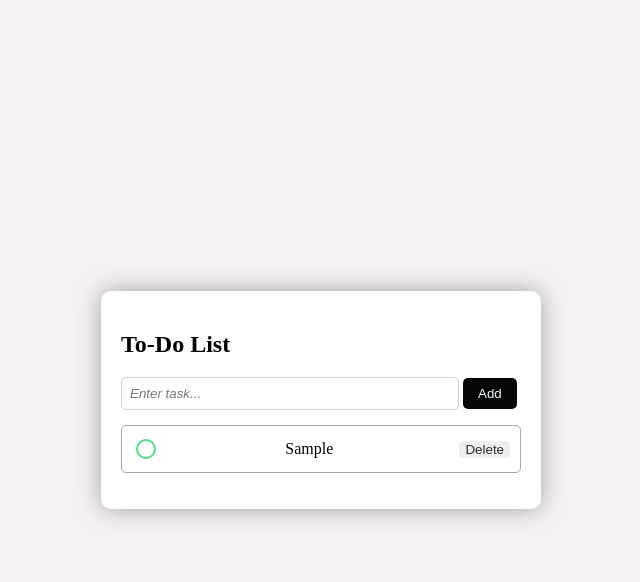
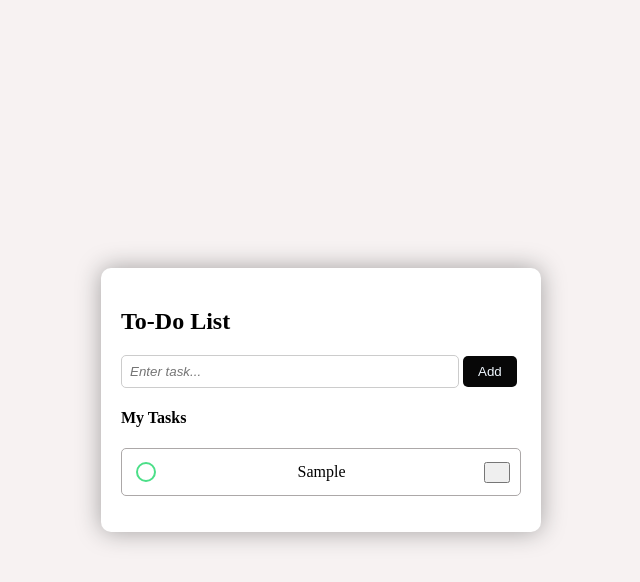
Before and after one commit to sujatathapa0711-lab/ToDo, a plain HTML site: page To-DoList/index.html in a window 1280 px wide. Both pictures are taken after typing "Sample" into the empty fields and a click on the button "Add". Shown: the whole page, without its empty margins (319-959 px from the left). Drawn offline with nearby package versions, Linux system fonts and the light colour scheme.

Commit message:
CSS changed and one html element added

```diff
--- a/To-DoList/index.html
+++ b/To-DoList/index.html
@@ -4,12 +4,14 @@
   <meta charset="UTF-8">
   <title>Simple To Do List</title>
   <link rel="stylesheet" href="style.css">
+<link href='https://unpkg.com/boxicons@2.1.4/css/boxicons.min.css' rel='stylesheet'>
 </head>
 <body>
   <div class="container">
     <h2>To-Do List</h2>
     <input type="text" id="taskInput" placeholder="Enter task..." style="font-style: italic;">
     <button id="addBtn" >Add</button>
+    <h4>My Tasks</h4>
     <ul id="taskList"></ul>
   </div>
 
--- a/To-DoList/script.js
+++ b/To-DoList/script.js
@@ -17,7 +17,7 @@ addBtn.onclick = () => {
 
 
   const delBtn = document.createElement("button");
-  delBtn.textContent = "Delete";
+  delBtn.innerHTML ="<i class='bxr  bx-x'  style='color:#e50c0c'></i>";
   delBtn.className = "deleteBtn";
   delBtn.onclick = () => li.remove();
 
--- a/To-DoList/style.css
+++ b/To-DoList/style.css
@@ -85,13 +85,13 @@ ul{
     margin-top: 15px;
     list-style: none;
 }
-.deleteBtn {
+/* .deleteBtn {
   background:hsl(0, 6%, 93%);
-  color: rgb(46, 45, 45);
+
   border: none;
   border-radius: 5px;
   cursor: pointer;
-}
+} */
 
 .deleteBtn:hover {
   background: rgb(221, 90, 90);}
```
